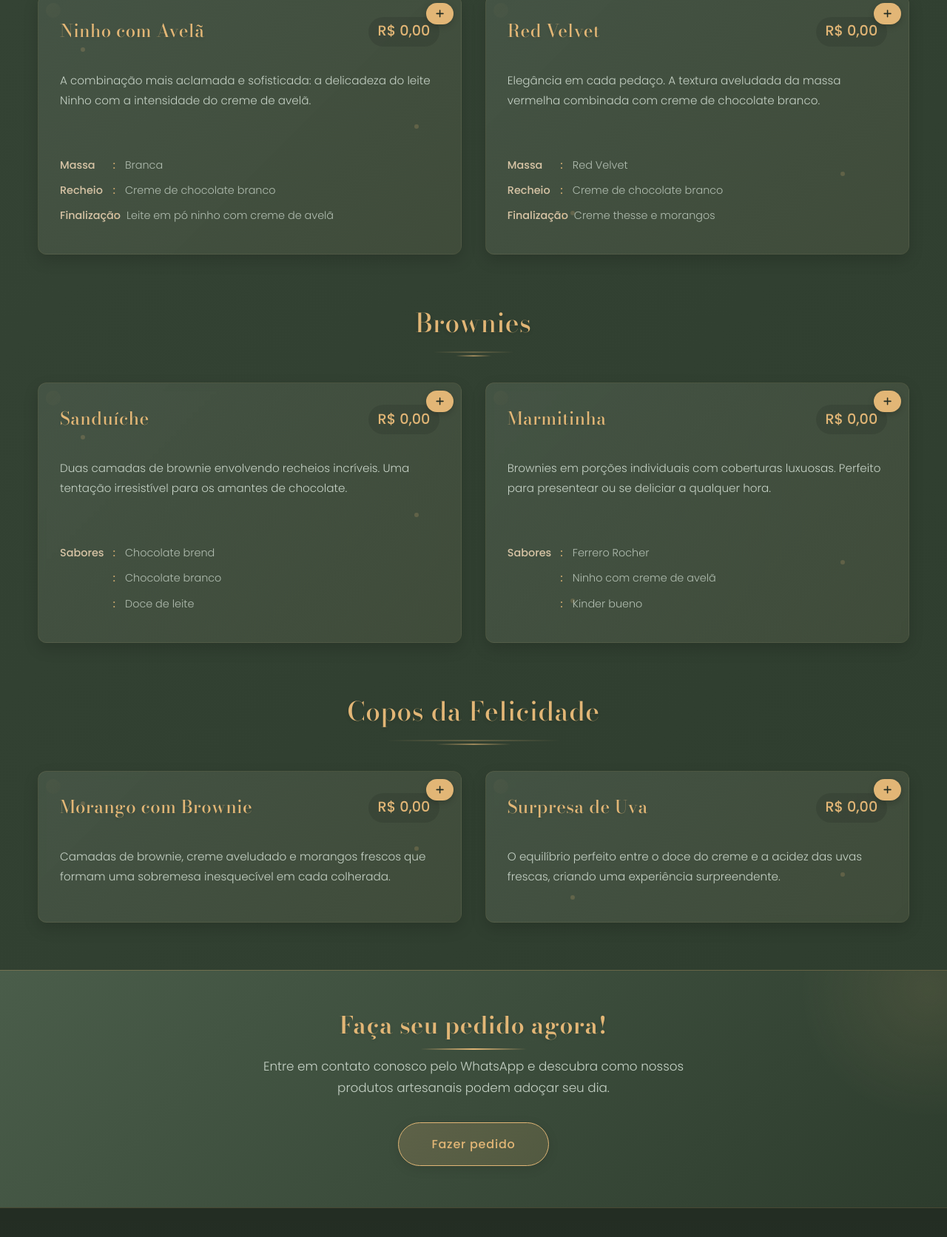
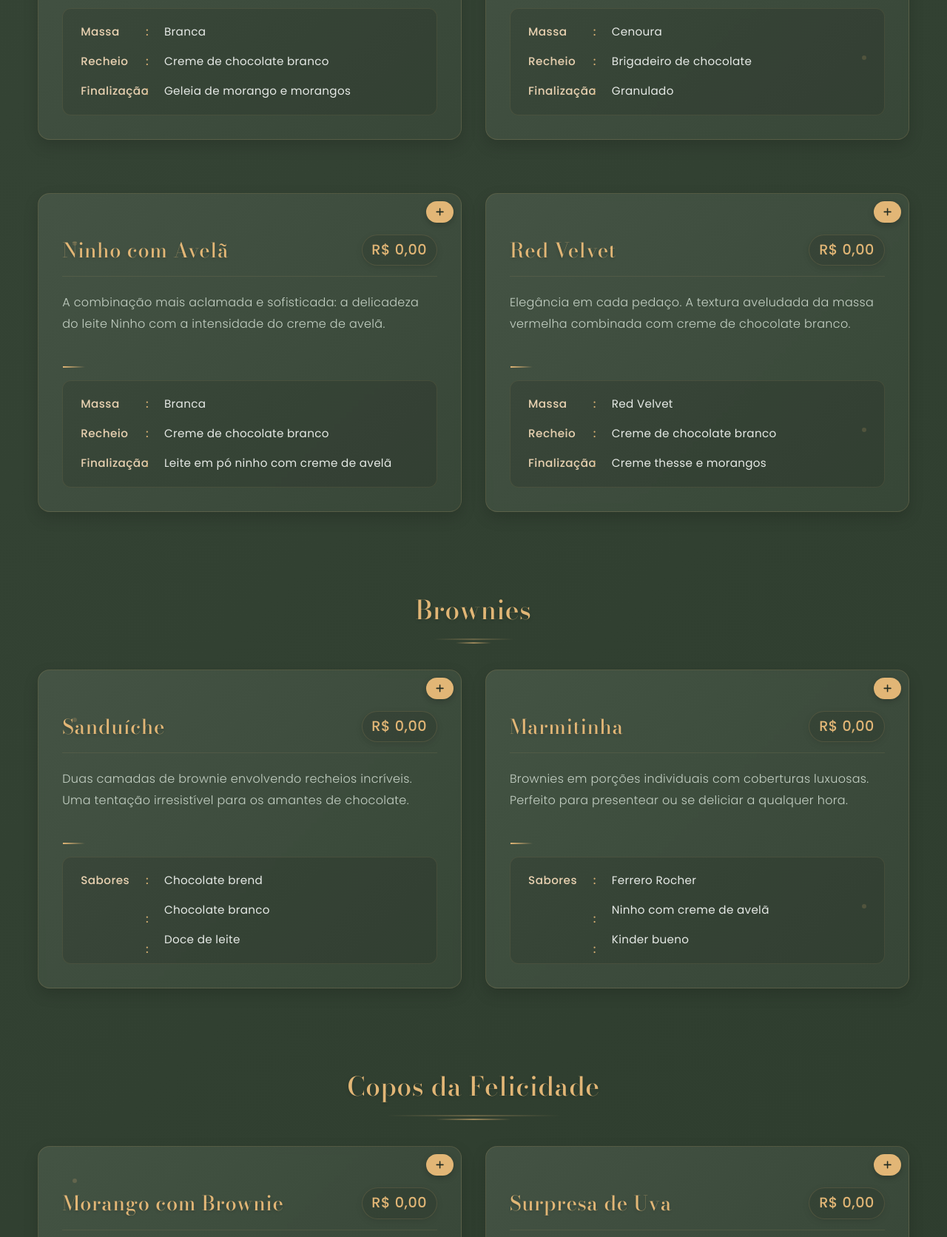
Before and after one commit to kauanlauer/reh, a plain HTML site: page index.html in a window 1280 px wide. Shown: the part 1870-3542 px from the top of the page at 74% size. Drawn offline with nearby package versions, Linux system fonts and the light colour scheme.

Commit message:
Add files via upload

```diff
--- a/styles.css
+++ b/styles.css
@@ -549,57 +549,31 @@ h1, h2, h3, h4 {
     gap: 2rem;
 }
 
-/* ===== Menu Item Styling ===== */
+/* ===== Menu Item Styling - Versão Melhorada ===== */
 .menu-item {
     position: relative;
     background: linear-gradient(135deg, rgba(73, 88, 73, 0.8) 0%, rgba(57, 72, 57, 0.8) 100%);
-    border-radius: 12px;
+    border-radius: 16px;
     overflow: hidden;
     transition: all 0.5s cubic-bezier(0.25, 0.8, 0.25, 1);
     box-shadow: var(--shadow-soft);
     backdrop-filter: blur(5px);
     -webkit-backdrop-filter: blur(5px);
-    border: 1px solid rgba(226, 182, 118, 0.1);
+    border: 1px solid rgba(226, 182, 118, 0.15);
     transform-style: preserve-3d;
     perspective: 1000px;
-}
-
-.menu-item::before {
-    content: '';
-    position: absolute;
-    inset: 0;
-    background: linear-gradient(135deg, transparent, rgba(226, 182, 118, 0.05));
-    z-index: 0;
+    margin-bottom: 2.5rem;
 }
 
 .menu-item:hover {
-    transform: translateY(-8px) scale(1.02);
-    box-shadow: 0 15px 30px rgba(0, 0, 0, 0.2);
-    border-color: rgba(226, 182, 118, 0.2);
-}
-
-.item-decoration {
-    position: absolute;
-    width: 30px;
-    height: 30px;
-    top: 1rem;
-    right: 1rem;
-    background: linear-gradient(135deg, rgba(226, 182, 118, 0.2) 0%, rgba(189, 159, 103, 0.1) 100%);
-    opacity: 0.2;
-    border-radius: 50%;
-    transition: 0.5s;
-    z-index: 1;
-}
-
-.menu-item:hover .item-decoration {
-    opacity: 0.4;
-    transform: rotate(45deg) scale(1.2);
-    box-shadow: 0 0 10px rgba(226, 182, 118, 0.3);
-}
-
+    box-shadow: 0 15px 30px rgba(0, 0, 0, 0.25);
+    border-color: rgba(226, 182, 118, 0.25);
+}
+
+/* Melhorias no conteúdo do item */
 .item-content {
     z-index: 2;
-    padding: 1.8rem;
+    padding: 2.2rem 2rem 2rem;
     position: relative;
     color: var(--text-light);
     display: flex;
@@ -607,122 +581,173 @@ h1, h2, h3, h4 {
     justify-content: center;
 }
 
+/* Melhorias no cabeçalho do item */
+.item-header {
+    display: flex;
+    justify-content: space-between;
+    align-items: center;
+    margin-bottom: 1.2rem;
+    width: 100%;
+    padding-bottom: 0.8rem;
+    border-bottom: 1px solid rgba(226, 182, 118, 0.1);
+}
+
+/* Melhorias no título do item */
 .item-title {
-    font-size: 1.5rem;
-    margin-bottom: 0.8rem;
+    font-size: 1.7rem;
+    margin-bottom: 0;
     font-weight: 500;
     color: var(--accent-color);
     position: relative;
-    padding-bottom: 0.5rem;
+    padding-bottom: 0;
     display: inline-block;
     z-index: 2;
-    text-shadow: 0 2px 4px rgba(0, 0, 0, 0.1);
+    text-shadow: 0 2px 4px rgba(0, 0, 0, 0.15);
     transform: translateZ(20px);
     transition: 0.5s;
-}
-
-.menu-item:hover .item-title {
-    transform: translateZ(30px) translateY(-3px);
-    color: var(--accent-light);
-    text-shadow: 0 5px 10px rgba(0, 0, 0, 0.2);
-}
-
-.item-title::after {
-    content: '';
-    position: absolute;
-    width: 0;
-    height: 2px;
-    background: linear-gradient(to right, var(--accent-color), transparent);
-    bottom: 0;
-    left: 0;
-    transition: 0.5s ease-in-out;
-}
-
-.menu-item:hover .item-title::after {
-    width: 100%;
-}
-
+    letter-spacing: 0.03em;
+}
+
+/* Melhorias no preço do item */
+.item-price {
+    font-size: 1.3rem;
+    font-weight: 600;
+    color: var(--accent-color);
+    background-color: rgba(0, 0, 0, 0.15);
+    padding: 0.5rem 1.2rem;
+    border-radius: 50px;
+    display: inline-block;
+    transition: all 0.3s ease;
+    letter-spacing: 0.03em;
+    box-shadow: 0 3px 10px rgba(0, 0, 0, 0.1);
+    border: 1px solid rgba(226, 182, 118, 0.15);
+}
+
+.menu-item:hover .item-price {
+    background-color: rgba(226, 182, 118, 0.2);
+    transform: translateY(-3px);
+}
+
+/* Melhorias na descrição do item */
 .item-description {
-    margin-bottom: 1.2rem;
-    font-size: 0.95rem;
+    margin-bottom: 1.8rem;
+    font-size: 1rem;
     line-height: 1.8;
     position: relative;
     z-index: 2;
     transition: 0.5s;
     transform: translateZ(10px);
     color: var(--text-muted);
-}
-
-.menu-item:hover .item-description {
-    transform: translateZ(20px);
-    color: var(--text-light);
-}
-
+    padding: 0.5rem 0;
+    letter-spacing: 0.02em;
+}
+
+/* Melhorias nas especificações do item */
 .item-specs {
     margin-top: 1.5rem;
-    padding-top: 1.2rem;
     position: relative;
     z-index: 2;
     transition: 0.5s;
     transform: translateZ(15px);
+    padding: 1.2rem 1.5rem;
+    background-color: rgba(0, 0, 0, 0.1);
+    border-radius: 12px;
+    border: 1px solid rgba(226, 182, 118, 0.1);
 }
 
 .menu-item:hover .item-specs {
-    transform: translateZ(25px);
+    background-color: rgba(0, 0, 0, 0.15);
+    border-color: rgba(226, 182, 118, 0.2);
 }
 
 .item-specs::before {
     content: '';
     position: absolute;
-    top: 0;
+    top: -1.2rem;
     left: 0;
-    width: 0;
-    height: 1px;
-    background: linear-gradient(to right, var(--accent-color) 30%, transparent);
-    transition: 0.5s ease-in-out 0.2s;
-}
-
-.menu-item:hover .item-specs::before {
-    width: 70px;
+    width: 30px;
+    height: 2px;
+    background: linear-gradient(to right, var(--accent-color), transparent);
 }
 
 .spec-item {
     display: flex;
-    margin-bottom: 0.7rem;
-    font-size: 0.9rem;
-    position: relative;
-    opacity: 0.85;
+    margin-bottom: 1rem;
+    font-size: 0.95rem;
+    position: relative;
+    opacity: 0.95;
     transition: 0.3s;
-}
-
-.menu-item:hover .spec-item {
-    opacity: 1;
+    align-items: center;
+}
+
+.spec-item:last-child {
+    margin-bottom: 0;
 }
 
 .spec-label {
     font-weight: 500;
-    min-width: 80px;
+    min-width: 100px;
     color: var(--accent-light);
     position: relative;
+    letter-spacing: 0.03em;
 }
 
 .spec-label::after {
     content: ':';
     position: absolute;
-    right: 5px;
+    right: 8px;
     color: var(--accent-color);
 }
 
 .spec-value {
-    padding-left: 0.5rem;
-    color: var(--text-muted);
+    padding-left: 0.8rem;
+    color: var(--text-light);
     transition: 0.3s;
-}
-
-.menu-item:hover .spec-value {
-    color: var(--text-light);
-}
-
+    letter-spacing: 0.02em;
+    font-weight: 400;
+}
+
+/* Melhorias no botão de adicionar ao carrinho */
+.add-to-cart-btn {
+    position: absolute;
+    bottom: auto;
+    right: 1.5rem;
+    top: 1.5rem;
+    transform: none;
+    opacity: 1;
+    visibility: visible;
+    font-size: 0.9rem;
+    padding: 0.6rem;
+    border-radius: 50%;
+    background-color: var(--accent-color);
+    color: var(--dark-color);
+    box-shadow: 0 5px 15px rgba(0, 0, 0, 0.2);
+    width: 40px;
+    height: 40px;
+    z-index: 10;
+    border: none;
+    display: flex;
+    align-items: center;
+    justify-content: center;
+    transition: all 0.3s ease;
+}
+
+.add-to-cart-btn:hover {
+    transform: translateY(-3px) scale(1.1);
+    background-color: var(--accent-light);
+    box-shadow: 0 8px 20px rgba(0, 0, 0, 0.3);
+}
+
+.add-to-cart-btn .btn-text {
+    display: none;
+}
+
+.add-to-cart-btn i {
+    margin: 0;
+    font-size: 1.1rem;
+}
+
+/* Melhorias nos pontos decorativos */
 .highlight-dot {
     position: absolute;
     width: 6px;
@@ -735,154 +760,84 @@ h1, h2, h3, h4 {
 }
 
 .dot-1 {
-    top: 20%;
-    left: 10%;
+    top: 15%;
+    left: 8%;
 }
 
 .dot-2 {
-    bottom: 30%;
-    right: 15%;
-}
-
-.dot-3 {
-    top: 50%;
+    bottom: 25%;
     right: 10%;
-}
-
-.dot-4 {
-    bottom: 15%;
-    left: 20%;
 }
 
 .menu-item:hover .highlight-dot {
     opacity: 0.5;
     box-shadow: 0 0 10px var(--accent-color);
-    animation: pulseDot 2s infinite alternate ease-in-out;
-}
-
-@keyframes pulseDot {
-    0%, 100% {
-        transform: scale(1);
-    }
-    50% {
-        transform: scale(1.5);
-    }
-}
-
-/* ===== Call to Action ===== */
-.cta-section {
-    background: linear-gradient(135deg, var(--main-color) 0%, var(--main-darker) 100%);
-    color: var(--text-light);
-    padding: 3rem 1.5rem;
-    text-align: center;
-    position: relative;
-    overflow: hidden;
-    border-top: 1px solid rgba(226, 182, 118, 0.3);
-}
-
-.cta-decoration {
-    position: absolute;
-    width: 350px;
-    height: 350px;
-    border-radius: 50%;
-    background: radial-gradient(circle, rgba(226, 182, 118, 0.1) 0%, rgba(0, 0, 0, 0) 70%);
-    top: -150px;
-    right: -150px;
-    z-index: 0;
-    animation: rotate 20s linear infinite;
-}
-
-@keyframes rotate {
-    0% {
-        transform: rotate(0deg);
-    }
-    100% {
-        transform: rotate(360deg);
-    }
-}
-
-.cta-content {
-    position: relative;
-    z-index: 1;
-}
-
-.cta-title {
-    font-size: 2rem;
-    margin-bottom: 1rem;
-    font-weight: 600;
-    position: relative;
-    display: inline-block;
-    color: var(--accent-color);
-}
-
-.cta-title::after {
-    content: '';
-    position: absolute;
-    width: 40%;
-    height: 2px;
-    background: linear-gradient(90deg, transparent, var(--accent-color), transparent);
-    bottom: -8px;
-    left: 30%;
-}
-
-.cta-text {
-    max-width: 600px;
-    margin: 0 auto 2rem;
-    font-size: 1.05rem;
-    line-height: 1.7;
-    color: var(--text-muted);
-}
-
-.cta-button {
-    display: inline-block;
-    background: linear-gradient(135deg, rgba(226, 182, 118, 0.2) 0%, rgba(189, 159, 103, 0.2) 100%);
-    color: var(--accent-color);
-    padding: 1rem 2.8rem;
-    border-radius: 50px;
-    text-decoration: none;
-    font-weight: 500;
-    font-size: 1rem;
-    letter-spacing: 0.05em;
-    transition: 0.5s;
-    position: relative;
-    overflow: hidden;
-    z-index: 1;
-    border: 1px solid var(--accent-color);
-    box-shadow: 0 4px 15px rgba(0, 0, 0, 0.1);
-}
-
-.cta-button::before {
-    content: '';
-    position: absolute;
-    top: 0;
-    left: -100%;
-    width: 100%;
-    height: 100%;
-    background: linear-gradient(90deg, transparent, rgba(226, 182, 118, 0.3), transparent);
-    transition: 0.5s;
-    z-index: -1;
-}
-
-.cta-button:hover {
-    transform: translateY(-5px);
-    box-shadow: 0 10px 25px rgba(0, 0, 0, 0.2);
-    color: var(--text-lighter);
-    border-color: var(--accent-light);
-}
-
-.cta-button:hover::before {
-    animation: reflectX 1.5s infinite;
-}
-
-@keyframes reflectX {
-    0% {
-        left: -100%;
-    }
-    100% {
-        left: 100%;
-    }
-}
-
+    animation: pulseDot 3s infinite alternate ease-in-out;
+}
+
+/* Adaptações para dispositivos móveis */
+@media (max-width: 767px) {
+    .item-content {
+        padding: 1.8rem 1.5rem 1.6rem;
+    }
+
+    .item-header {
+        margin-bottom: 1rem;
+    }
+
+    .item-title {
+        font-size: 1.5rem;
+    }
+
+    .item-price {
+        font-size: 1.1rem;
+        padding: 0.4rem 1rem;
+    }
+
+    .item-specs {
+        padding: 1rem 1.2rem;
+        margin-top: 1.2rem;
+    }
+
+    .spec-label {
+        min-width: 90px;
+    }
+
+    .add-to-cart-btn {
+        right: 1.2rem;
+        top: 1.2rem;
+        width: 36px;
+        height: 36px;
+    }
+}
+
+@media (max-width: 480px) {
+    .item-content {
+        padding: 1.6rem 1.2rem 1.4rem;
+    }
+
+    .item-title {
+        font-size: 1.4rem;
+    }
+
+    .item-price {
+        font-size: 1rem;
+        padding: 0.35rem 0.9rem;
+    }
+
+    .item-description {
+        font-size: 0.95rem;
+        line-height: 1.6;
+    }
+
+    .spec-item {
+        font-size: 0.9rem;
+    }
+
+    .spec-label {
+        min-width: 80px;
+    }
+}
 /* ===== Footer ===== */
 .menu-footer {
     background-color: var(--dark-color);
```
